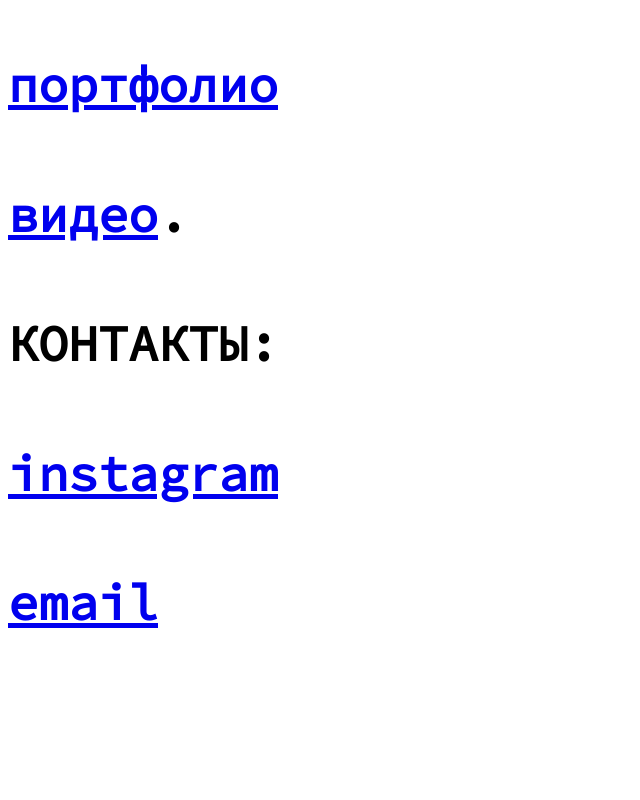
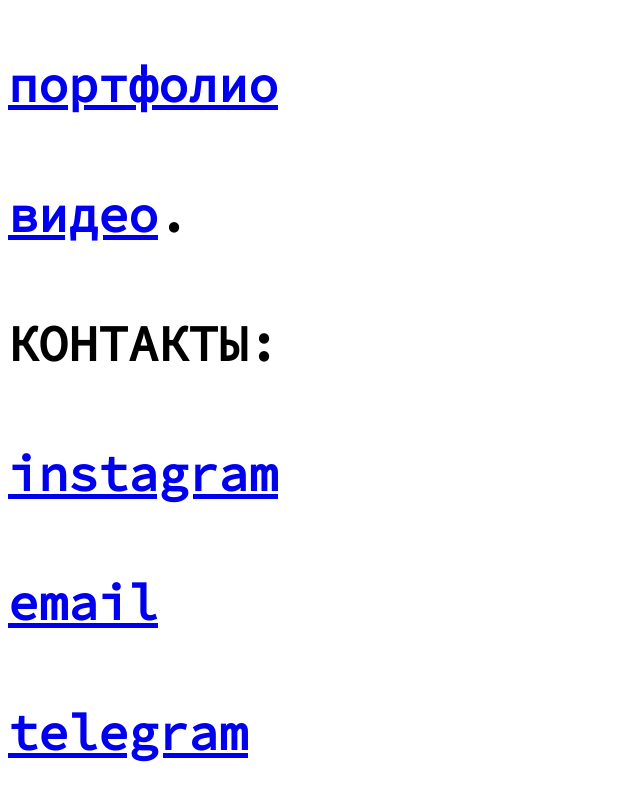
Before and after one commit to dandrart/noisyprint, a plain HTML site: page index.html in a window 1280 px wide. Shown: the part 4401-5201 px from the top of the page, without its empty margins (0-640 px from the left). Before the commit the page ends 5102 px from the top, so only its background shows below. Drawn offline with Linux system fonts and the light colour scheme.

Commit message:
Update index.html

```diff
--- a/index.html
+++ b/index.html
@@ -45,6 +45,7 @@
 	  <h4>КОНТАКТЫ:</h4>
 <h4><a href="https://www.instagram.com/noisyprint/">instagram</a></h4>
      <h4><a href="mailto:dandrart@yahoo.com">email</a></h4>
+	  <h4><a href="https://t.me/noisyprint">telegram</a></h4>
 
 
   </body>
```
